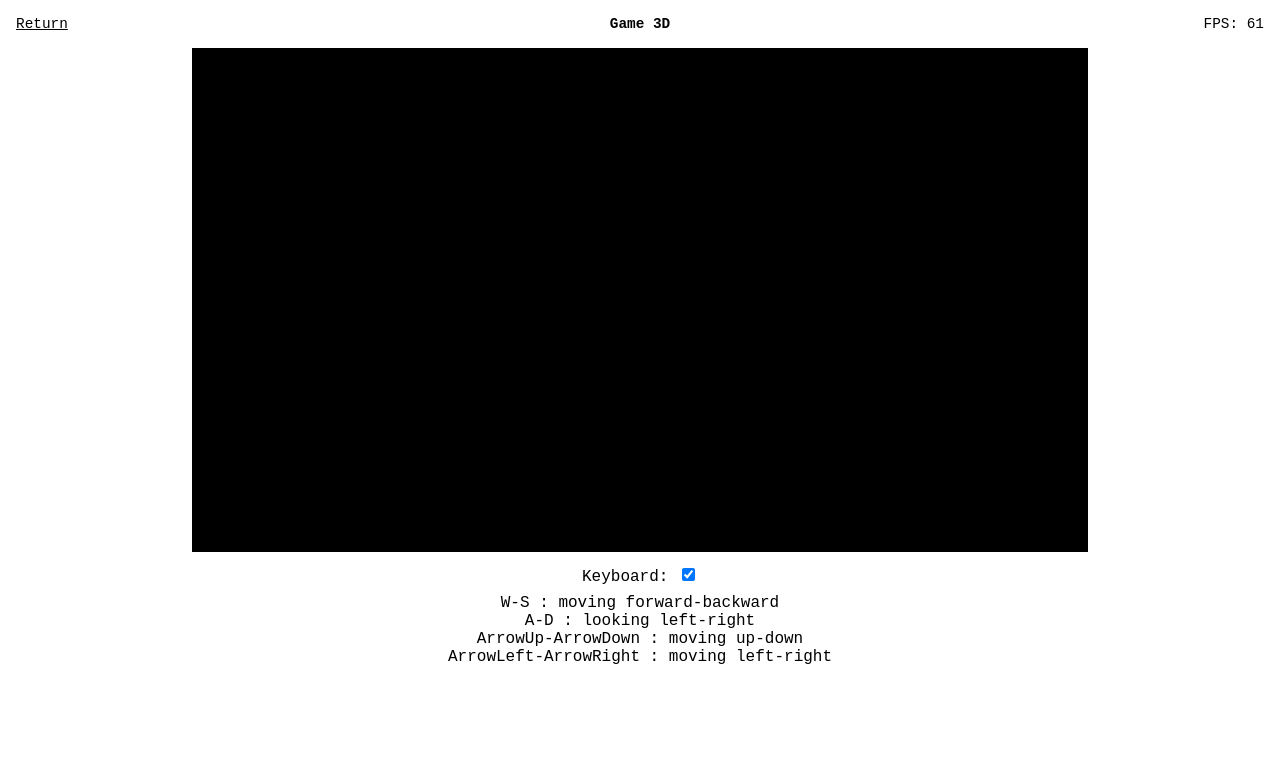
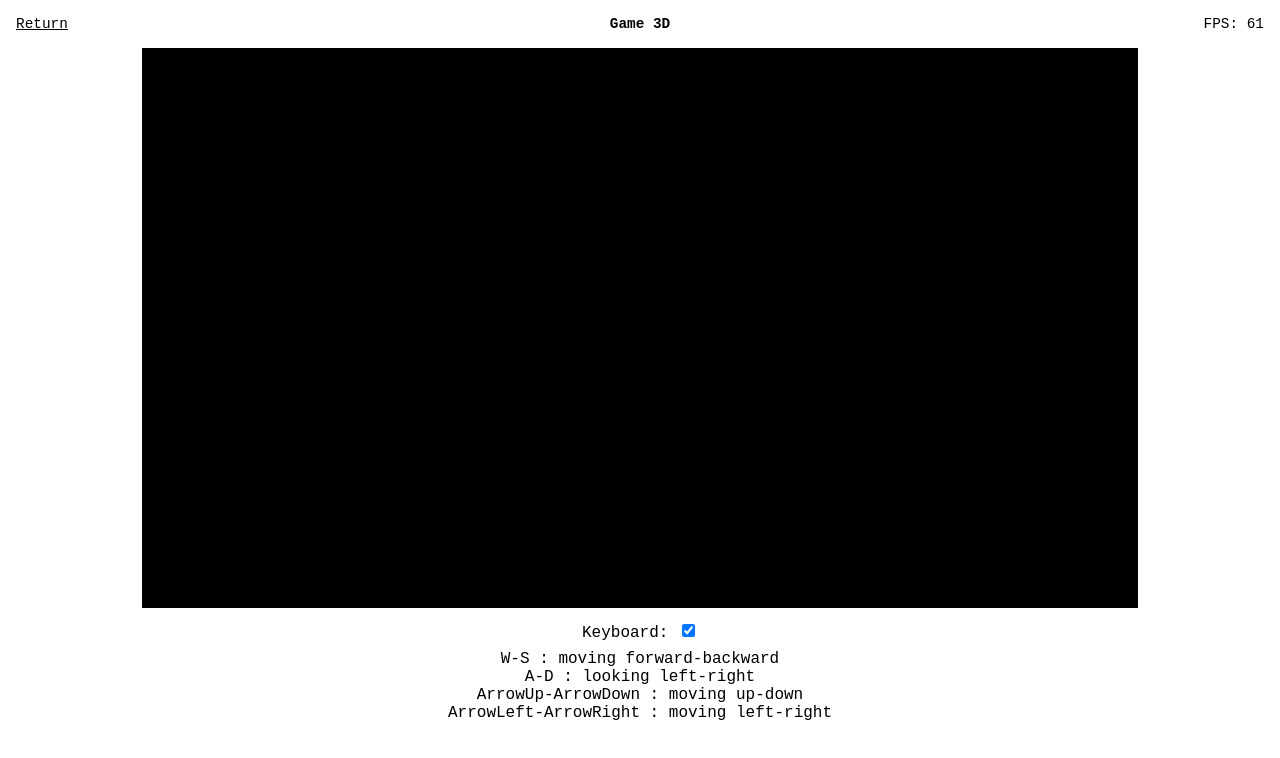
Before and after one commit to sutaC/Renderer3D, a SvelteKit app: page /game in a window 1280 px wide. Shown: the top 758 px of the page. Built offline with nearby package versions, Linux system fonts and the light colour scheme; no server answers.

Commit message:
Style canvas size fix

```diff
--- a/src/routes/+layout.svelte
+++ b/src/routes/+layout.svelte
@@ -15,7 +15,7 @@
 	}
 
 	:global(canvas) {
-		max-width: 70vw;
+		max-width: calc(100vw - 1rem);
 		max-height: 70vh;
 		background: black;
 	}
--- a/src/routes/+page.svelte
+++ b/src/routes/+page.svelte
@@ -6,6 +6,7 @@
 	<title>Renderer 3D</title>
 </svelte:head>
 
+<div class="app">
 	<header>
 		<h1>Renderer 3D</h1>
 	</header>
@@ -15,13 +16,15 @@
 		<a href="/game">Game 3D</a>
 		<a href="/options">Options</a>
 	</main>
+</div>
 
 <style>
-	:global(body) {
+	.app {
 		display: flex;
 		justify-content: center;
 		align-items: center;
 		flex-direction: column;
+		min-height: 100vh;
 	}
 
 	h1 {
```
Lines whose indentation alone changed are shown as unchanged.
